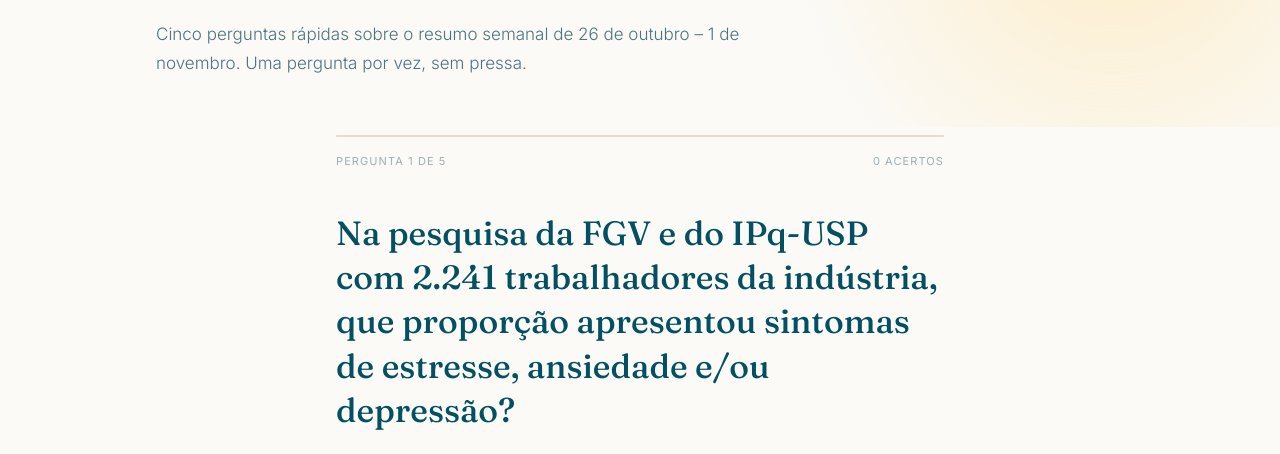
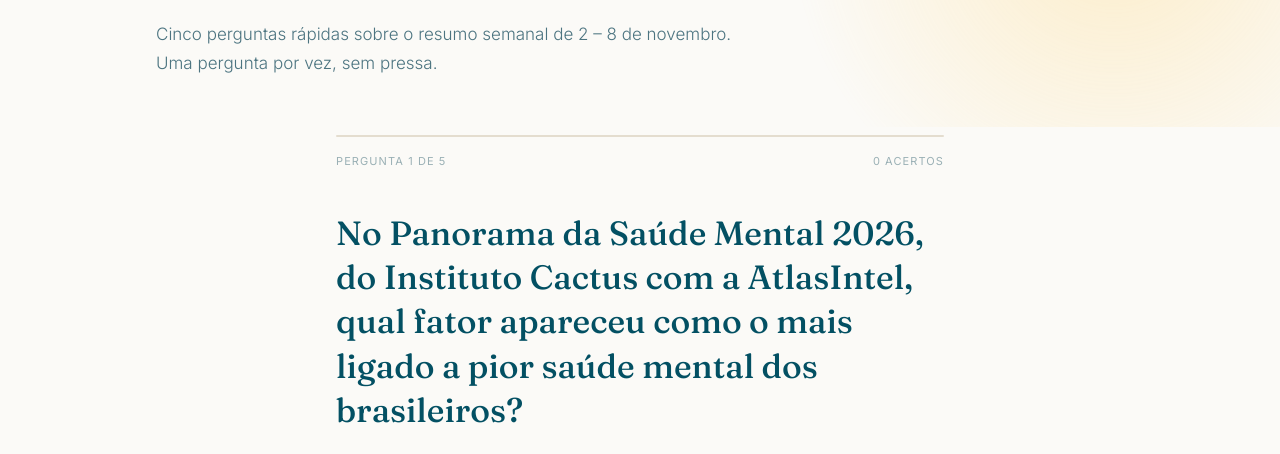
Before and after one commit to rrmlblog/rrml.estudos, a plain HTML site: page quiz.html in a window 1280 px wide. Shown: the part 346-800 px from the top of the page. Drawn offline with Linux system fonts and the light colour scheme.

Commit message:
Add resumo semanal de 2-8 de novembro 2026: solidão no Panorama da Saúde Mental, psicoterapia de sessão única para depressão pós-parto (USP), TDAH e criticalidade cerebral, condicionamento físico na infância e depressão, genes e QI ao longo da infância
Co-Authored-By: Claude Opus 5.5 <noreply@anthropic.com>

```diff
--- a/quiz.html
+++ b/quiz.html
@@ -37,7 +37,7 @@
   <div class="wrap">
     <p class="kicker">Quiz da semana</p>
     <h1 style="font-size:clamp(2.2rem, 4.6vw, 3.6rem); max-width:20ch;">Você acompanhou as <em>novidades</em> desta semana?</h1>
-    <p class="hero-sub">Cinco perguntas rápidas sobre o resumo semanal de 26 de outubro – 1 de novembro. Uma pergunta por vez, sem pressa.</p>
+    <p class="hero-sub">Cinco perguntas rápidas sobre o resumo semanal de 2 – 8 de novembro. Uma pergunta por vez, sem pressa.</p>
   </div>
 </header>
 
@@ -97,54 +97,49 @@
 <script>
   var quizData = [
     {
-      question: "Na pesquisa da FGV e do IPq-USP com 2.241 trabalhadores da indústria, que proporção apresentou sintomas de estresse, ansiedade e/ou depressão?",
-      options: ["Cerca de 5%", "Cerca de 30%", "Cerca de 60%", "Quase todos"],
-      correct: 1,
-      explanation: "Cerca de 30% tinham sintomas: 20% leves ou moderados e 10% graves ou extremamente graves. Mulheres, trabalhadores mais jovens e pessoas com doenças crônicas foram mais vulneráveis. O questionário foi aplicado em 2021, é transversal e não faz diagnóstico clínico. Publicado na Revista Brasileira de Saúde Ocupacional.",
-      source: { label: "Fonte: Jornal da USP", url: "https://jornal.usp.br/ciencias/um-terco-dos-trabalhadores-da-industria-teve-sintomas-de-estresse-ansiedade-ou-depressao-pos-pandemia/" }
+      question: "No Panorama da Saúde Mental 2026, do Instituto Cactus com a AtlasIntel, qual fator apareceu como o mais ligado a pior saúde mental dos brasileiros?",
+      options: ["A solidão", "O uso de redes sociais", "O trabalho remoto", "A falta de sono"],
+      correct: 0,
+      explanation: "Cerca de 36,5% relataram solidão nas duas semanas anteriores; quem se sentia só com mais frequência marcou 383 pontos no iCASM, contra 782 entre quem não relatou solidão. O estudo, com 4.601 pessoas, é transversal e de autorrelato, e não mostra se a solidão causa o sofrimento ou é consequência dele.",
+      source: { label: "Fonte: Portal Afya", url: "https://portal.afya.com.br/psiquiatria/saude-mental-no-brasil-revela-diferencas-importantes-entre-faixas-etarias" }
     },
     {
-      question: "A publicação \"Cuidado, Território e Direitos\", do Ministério da Saúde, orienta equipes sobre o cuidado de qual público?",
+      question: "O estudo do CISM (IPq-HC-FMUSP) para depressão pós-parto testa a combinação de quê?",
       options: [
-        "Crianças com atraso no desenvolvimento",
-        "Idosos com demência em instituições de longa permanência",
-        "Pessoas com transtorno mental em conflito com a lei",
-        "Trabalhadores afastados por burnout"
+        "Antidepressivo com exercício físico",
+        "Uma única sessão de psicoterapia com um aplicativo de celular",
+        "Estimulação magnética transcraniana com terapia de grupo",
+        "Visitas domiciliares semanais com suplementação"
+      ],
+      correct: 1,
+      explanation: "O estudo combina psicoterapia de sessão única com o aplicativo Motherly (áudios, leituras e ferramentas de bem-estar). É gratuito, online e dura oito semanas, para mulheres de 18 a 40 anos com até 12 meses de pós-parto. A depressão pós-parto afeta cerca de 17% das mulheres.",
+      source: { label: "Fonte: Agência FAPESP", url: "https://agencia.fapesp.br/index.php/estudo-busca-voluntarias-com-depressao-pos-parto-para-testar-nova-abordagem-terapeutica/59582" }
+    },
+    {
+      question: "No estudo da Universidade de Helsinque com magnetoencefalografia, o que caracterizou a atividade cerebral de adultos com TDAH?",
+      options: [
+        "Atividade elétrica muito mais fraca em todas as regiões",
+        "Ausência de ritmos alfa",
+        "Correlações temporais de longo alcance mais fortes, sinal de atividade sincronizada demais",
+        "Um padrão único que separava perfeitamente quem tinha TDAH"
       ],
       correct: 2,
-      explanation: "O material orienta as equipes (EAP-Desinst) que ligam Justiça, SUS e SUAS a fortalecer a desinstitucionalização e o cuidado em liberdade, com Projetos Terapêuticos Singulares e articulação com a Raps. Alinha-se à Reforma Psiquiátrica e à Resolução CNJ nº 487/2023.",
-      source: { label: "Fonte: Ministério da Saúde", url: "https://www.gov.br/saude/pt-br/assuntos/noticias/2026/outubro/ministerio-da-saude-lanca-orientacoes-para-fortalecer-o-cuidado-em-liberdade-de-pessoas-com-transtorno-mental-em-conflito-com-a-lei" }
+      explanation: "O grupo com TDAH mostrou correlações temporais de longo alcance mais fortes nos ritmos alfa e gama, e mais correlação gama acompanhou sintomas mais intensos. Nenhum padrão separou de forma limpa quem tinha ou não o transtorno. O estudo, na Translational Psychiatry, é correlacional e teve 70 participantes.",
+      source: { label: "Fonte: PsyPost", url: "https://www.psypost.org/adhd-symptoms-may-reflect-a-brain-shifting-toward-overly-synchronized-activity-study-suggests/" }
     },
     {
-      question: "No estudo de Stanford sobre terapia hormonal e Alzheimer, que tipo de terapia foi associado a menos sinais da doença no tecido cerebral?",
-      options: [
-        "Terapia só com estrogênio",
-        "Terapia combinada de estrogênio com progestogênio",
-        "Testosterona",
-        "Melatonina"
-      ],
-      correct: 0,
-      explanation: "A análise de 2.959 autópsias de mulheres mostrou menor chance de patologia avançada entre as 258 usuárias de estrogênio isolado, sobretudo em quem não tinha a variante APOE e4. O estudo, na Neurology, é observacional e as usuárias começaram o tratamento por volta dos 70 anos; não prova causa.",
-      source: { label: "Fonte: PsyPost", url: "https://www.psypost.org/estrogen-therapy-linked-to-fewer-signs-of-alzheimer-s-disease-in-brain-tissue/" }
+      question: "No estudo australiano que acompanhou crianças por cerca de 32 anos, qual medida de condicionamento na infância se associou a menos depressão na vida adulta?",
+      options: ["Salto em distância", "Velocidade de corrida", "Número de flexões", "Flexibilidade"],
+      correct: 1,
+      explanation: "Cada desvio-padrão a mais na velocidade da corrida de 1,6 km se associou a uma taxa 15% menor de depressão, ajustando por idade e sexo; a associação perdeu significância após ajustes adicionais, e força muscular não teve relação consistente. O estudo, no Journal of Affective Disorders, é observacional.",
+      source: { label: "Fonte: PsyPost", url: "https://www.psypost.org/fitter-kids-face-a-lower-risk-of-depression-decades-later-study-suggests/" }
     },
     {
-      question: "No ensaio da UCLA com endotoxina, o que a inflamação aguda reduziu duas horas depois da injeção?",
-      options: [
-        "A memória verbal",
-        "A atenção a rostos emocionais",
-        "O prazer e a vontade de conversar com outra pessoa",
-        "A vontade de fazer quebra-cabeças"
-      ],
-      correct: 2,
-      explanation: "O grupo da endotoxina (18 mulheres) relatou mais anedonia e menos desejo de conversar do que o grupo placebo (22), sem mudança significativa no desejo por outras atividades. Em quatro horas a anedonia voltou ao basal. A inflamação aguda induzida difere da inflamação crônica de baixo grau da depressão. Publicado na Psychoneuroendocrinology.",
-      source: { label: "Fonte: PsyPost", url: "https://www.psypost.org/inflammation-briefly-dampens-pleasure-and-the-desire-to-socialize-placebo-controlled-study-finds/" }
-    },
-    {
-      question: "No estudo japonês com 113 pré-escolares, o que se associou a melhor flexibilidade cognitiva (trocar de regra)?",
-      options: ["Mais piscadas espontâneas", "Menos horas de sono", "Maior altura", "Falar mais de um idioma"],
-      correct: 0,
-      explanation: "Crianças que piscavam mais acertaram mais a troca de regras (r = 0,35), e a ativação do córtex pré-frontal dorsolateral direito foi a única região ligada às duas medidas. O estudo, na Communications Psychology, é transversal; a taxa de piscadas não serve para avaliar ou diagnosticar crianças individualmente.",
-      source: { label: "Fonte: PsyPost", url: "https://www.psypost.org/scientists-find-a-surprising-clue-to-how-well-preschoolers-can-switch-mental-gears/" }
+      question: "No estudo do Wellcome Sanger Institute com crianças britânicas, o que aconteceu com a associação entre escores poligênicos e QI dos 4 aos 16 anos?",
+      options: ["Desapareceu", "Ficou exatamente igual", "Ficou mais fraca", "Ficou mais forte"],
+      correct: 3,
+      explanation: "Os escores poligênicos explicaram cerca de 11% da variação do QI aos 4 anos e 14% aos 16, enquanto o efeito de mutações raras que inativam genes enfraqueceu com a idade. Publicado na Nature Human Behaviour; muitos escores aos 4 anos foram imputados e a amostra era só de ascendência europeia.",
+      source: { label: "Fonte: PsyPost", url: "https://www.psypost.org/the-link-between-genes-and-kids-iq-shifts-as-they-grow-up-large-study-finds/" }
     }
   ];
 
```
Also changed, not shown: index.html (+40 -3 lines).
